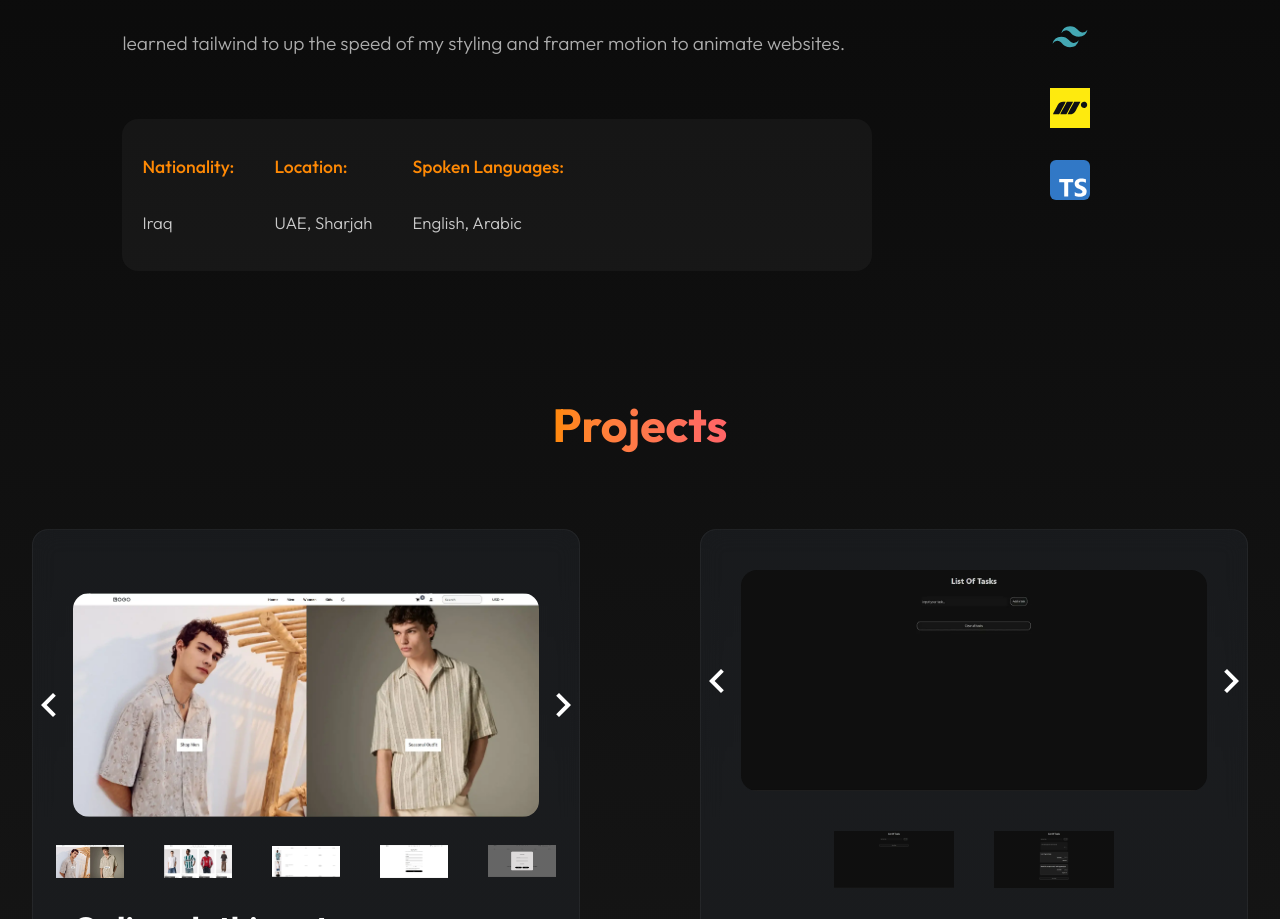
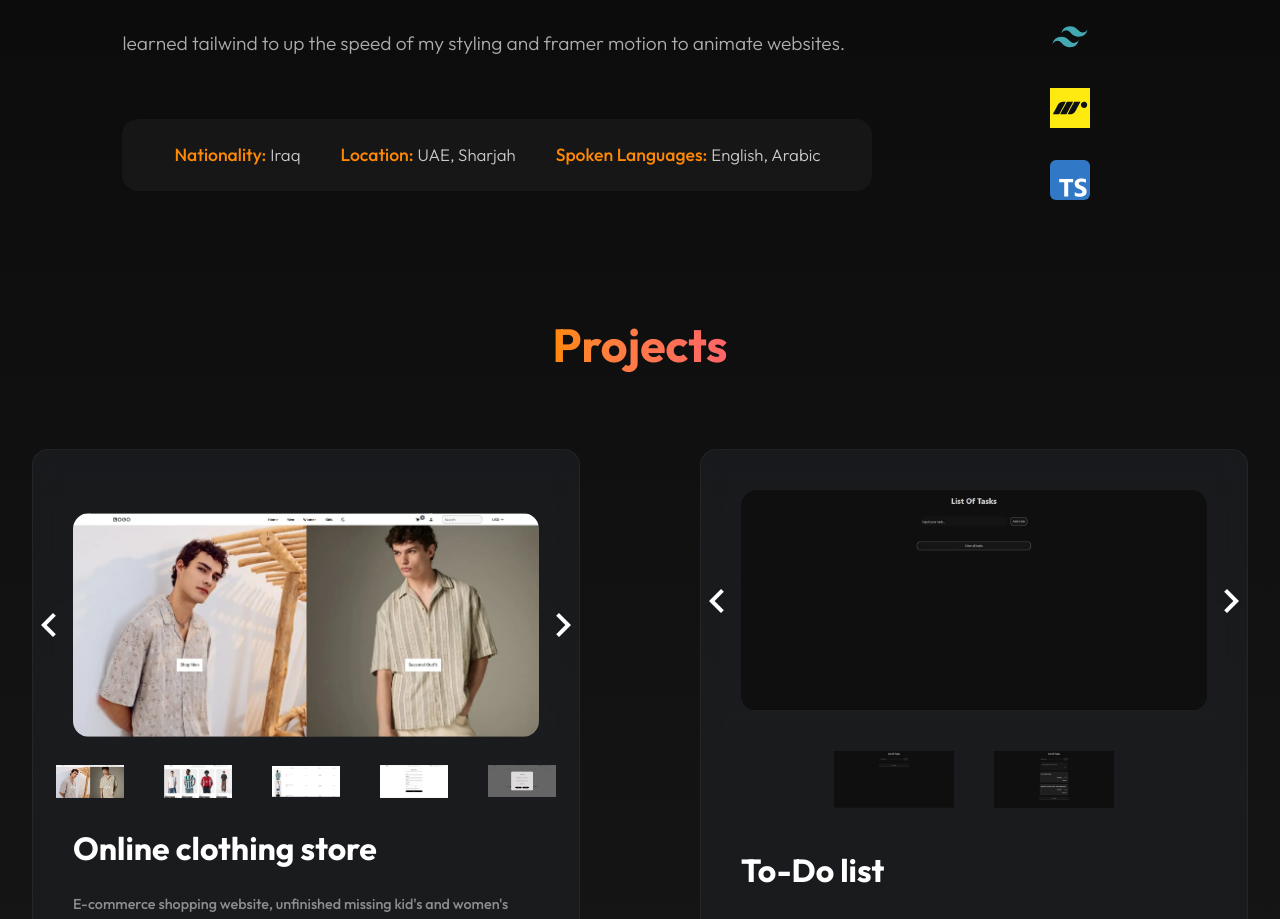
Before and after one commit to Briightt/portfolio, a React (Vite) app: page / in a window 1280 px wide. Shown: the part 1103-2022 px from the top of the page. Built offline with nearby package versions, Linux system fonts and the light colour scheme.

Commit message:
Add files via upload

```diff
--- a/src/Aboutme.jsx
+++ b/src/Aboutme.jsx
@@ -50,10 +50,17 @@ years old born in Iraq, now living in UAE, Sharjah.
   started with off with HTML, CSS and JS, now I'm focusing on React.js and TypeScript, developed around 10 plus projects,
   would say I'm confident enough to do problem solving in JS, however just began typeScript.js not too recently and overtime
   I learned tailwind to up the speed of my styling and framer motion to animate websites.</p>
-  <motion.ul className='flex flex-row sm:max-w-4xl md:flex-nowrap lg:justify-start justify-center items-center gap-10 max-w-sm  mt-5 rounded-2xl sm:py-2 md:p-5 bg-[#97979711] mb-10 w-full h-full' whileHover={{translateY:-10}} transition={{duration:0.14, ease: 'easeInOut'}} variants = {slideChildContainer}>
-  <li className='font-medium sm:text-[0.9rem] text-[0.75rem] md:text-[1.1rem] text-orange-400' variants = {slideChildContainer}>Nationality: <span className='font-light text-[0.70rem] sm:text-[0.77rem] line-clamp-1 sm:line-clamp-none md:text-[1.05rem] text-[#ffffffc5]' variants = {slideChildContainer}>Iraq</span></li>
-  <li className='font-medium sm:text-[0.9rem] text-[0.75rem] md:text-[1.1rem] text-orange-400' variants = {slideChildContainer}>Location: <span className='font-light text-[0.70rem] sm:text-[0.77rem] line-clamp-1 sm:line-clamp-none md:text-[1.05rem] text-[#ffffffc5] ' variants = {slideChildContainer}>UAE, Sharjah</span></li>
-  <li className='font-medium sm:text-[0.9rem] text-[0.75rem] md:text-[1.1rem] text-orange-400' variants = {slideChildContainer}>Spoken Languages: <span className='font-light text-[0.70rem] sm:text-[0.77rem] line-clamp-1 sm:line-clamp-none md:text-[1.05rem] text-[#ffffffc5]' variants = {slideChildContainer}>English, Arabic</span></li>
+  <motion.ul className='flex flex-row sm:max-w-3xl md:flex-nowrap justify-center items-center gap-10 max-w-md
+   mt-5 rounded-2xl sm:py-2 md:p-4 bg-[#97979711] mb-10 w-full h-full sm:leading-10 leading-8 ' whileHover={{translateY:-10}} transition={{duration:0.14, ease: 'easeInOut'}} variants = {slideChildContainer}>
+  <li className='font-medium sm:text-[0.9rem] text-[0.75rem] md:text-[1.1rem] text-orange-400 flex flex-col  md:gap-1 lg:flex-row items-center justify-center' variants = {slideChildContainer}>Nationality:
+     <span className='font-light text-[0.70rem] sm:text-[0.77rem]  md:text-[1.05rem] text-[#ffffffc5]' variants = {slideChildContainer}>Iraq</span></li>
+
+  <li className='font-medium sm:text-[0.9rem] text-[0.75rem] md:text-[1.1rem] text-orange-400 flex flex-col gap-1 lg:flex-row items-center'aaaa variants = {slideChildContainer}>Location:
+     <span className='font-light text-[0.70rem] sm:text-[0.77rem]  md:text-[1.05rem] text-[#ffffffc5]' variants = {slideChildContainer}>UAE, Sharjah</span></li>
+
+  <li className='font-medium sm:text-[0.9rem] text-[0.75rem] md:text-[1.1rem] text-orange-400 flex flex-col gap-1 lg:flex-row items-center' variants = {slideChildContainer}>Spoken Languages:
+    <span className='font-light text-[0.70rem] sm:text-[0.77rem]  md:text-[1.05rem] text-[#ffffffc5]' variants = {slideChildContainer}>English, Arabic</span></li>
+
 </motion.ul>
 </motion.div>
 
```
